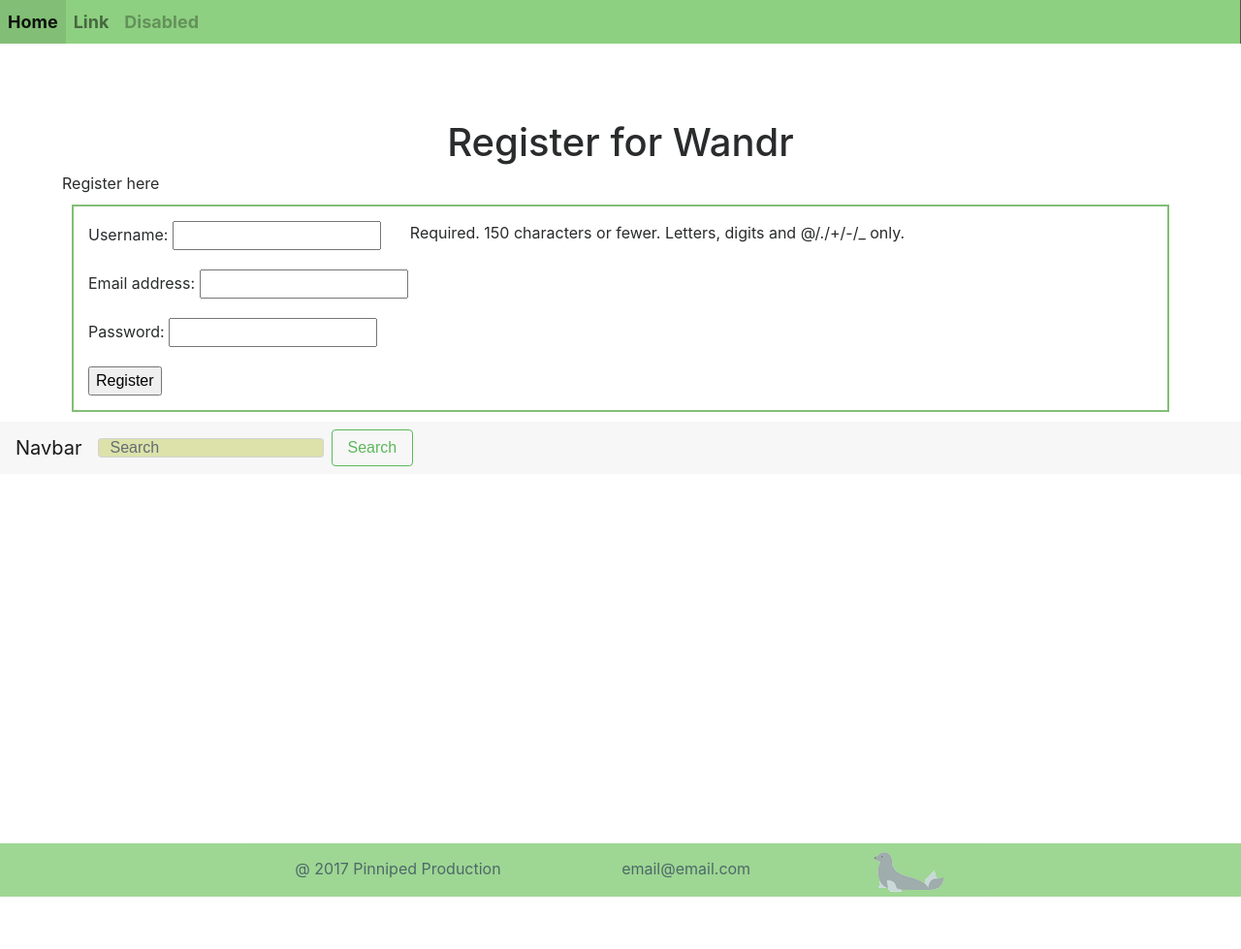
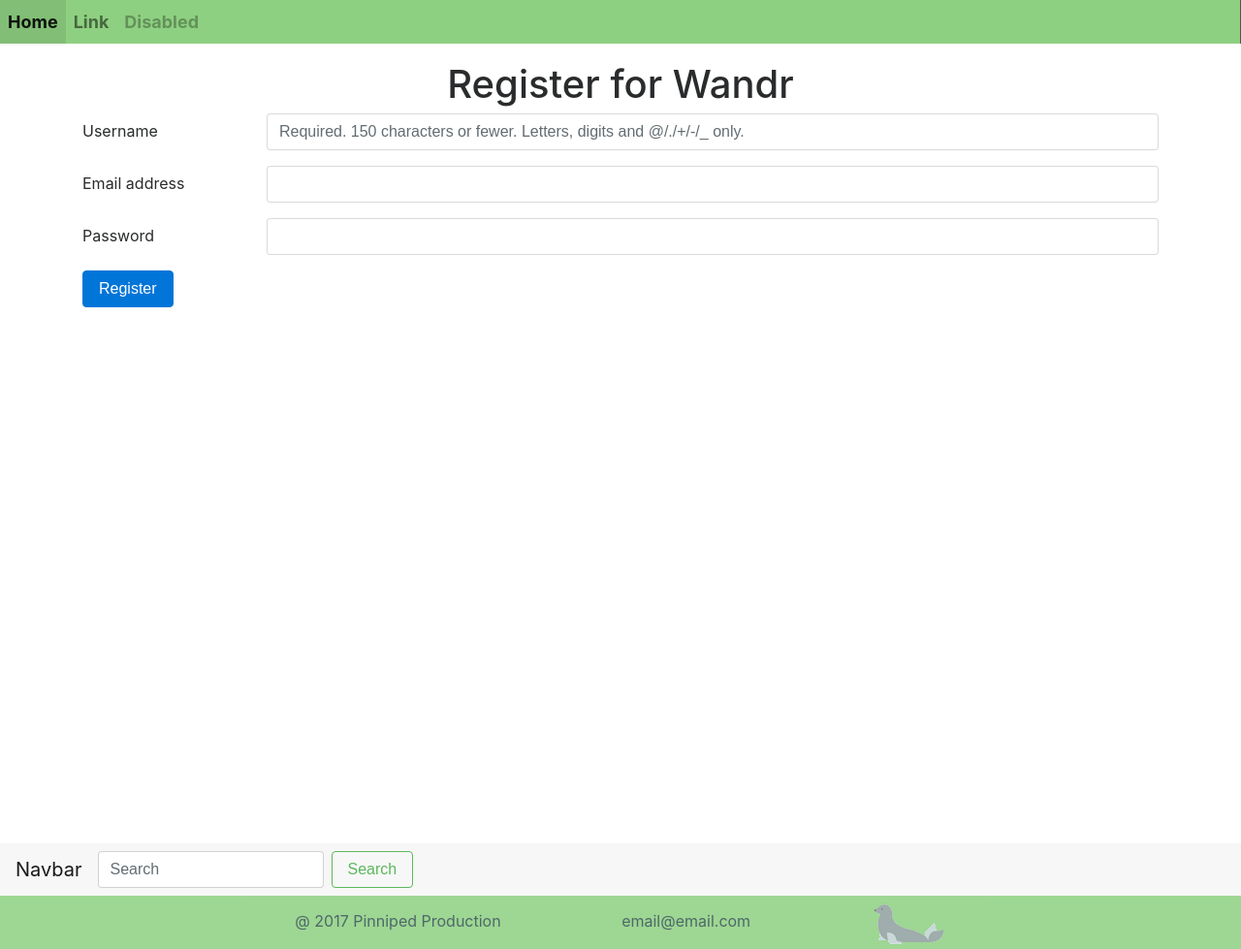
Before and after one commit to cynthi-a/Wandr, a Django app: page /wandr/register/ in a window 1280 px wide. Shown: the whole page at 97% size. Before the commit the page ends 925 px from the top, so only its background shows below. Run offline with Django 3.2, Linux system fonts and the light colour scheme; some libraries are stand-ins or nearby versions.

Commit message:
Login and Register forms bootstrapped

```diff
--- a/static/css/base.css
+++ b/static/css/base.css
@@ -11,7 +11,6 @@ html {
 }
 
 h1 {
-	padding-top: 60px;
 	font-size: 30px;
 	text-align: center;
 	color: #354b48;
--- a/static/css/form.css
+++ /dev/null
@@ -1,17 +0,0 @@
-input:nth-child(1) {
-	box-sizing: border-box;
-	width: 30%;
-	height: 20px;
-	background-color: #DCE2AA;
-}
-
-span.helptext {
-	position: absolute;
-	margin-left: 30px;
-}
-
-.form {
-	border: 2px solid #82BE76;
-	padding: 15px;
-	margin: 10px;
-}
--- a/templates/wandr/index.html
+++ b/templates/wandr/index.html
@@ -48,9 +48,9 @@
             </div>
 
             <div id="login-and-register-buttons">
-                <div><a class="button" href="{% url 'registration_register' %}">Register here</a></div>
+                <div class="button"><a href="{% url 'registration_register' %}">Register here</a></div>
                 </br>
-                <div><a class="button" href="{% url 'login' %}">Sign In</a></div>
+                <div class="button"><a href="{% url 'login' %}">Sign In</a></div>
             </div>
         </div>
     </div>
--- a/templates/wandr/register.html
+++ b/templates/wandr/register.html
@@ -15,16 +15,42 @@
     {% if registered %}
         Thanks for registering!
     {% else %}
-        Register here
-        <div class="form">
         <form id="user_form" method="post" action="{% url 'register' %}" enctype="multipart/form-data">
         {% csrf_token %}
+        <div class="container">
 
          <!-- Display each form -->
-         {{ user_form.as_p }}
-         {{ profile_form.as_p }}
+<!--          {{ user_form.as_p }}
+         {{ profile_form.as_p }} -->
+        <div class="form-group row">
+         <label for="id_username" class="col-form-label col-sm-2">
+             Username
+         </label>
+         <div class="col-sm-10">
+            <input class="form-control" id="id_username" type="text"  name="username" value="" placeholder="Required. 150 characters or fewer. Letters, digits and @/./+/-/_ only.">
+        </div>
+        </div>
 
-         <input type="submit" name="submit" value="Register" />
+        <div class="form-group row" >
+        <label for="id_email" class="col-form-label col-sm-2">
+            Email address
+        </label>
+        <div class="col-sm-10">
+            <input class="form-control" id="id_email" type="email" name="email">
+        </div>
+        </div>
+
+        <div class="form-group row" >
+        <label for="id_password" class="col-form-label col-sm-2">
+            Password
+        </label>
+        <div class="col-sm-10">
+            <input class="form-control" id="id_password" type="password" name="password">
+        </div>
+        </div>
+
+         <input type="submit" class="btn btn-primary" name="submit" value="Register" />
+         </div>
         </form>
         </div>
     {% endif %}
```
Also changed, not shown: static/css/index.css (+10 -5 lines), templates/wandr/login.html (+7 -5 lines).
